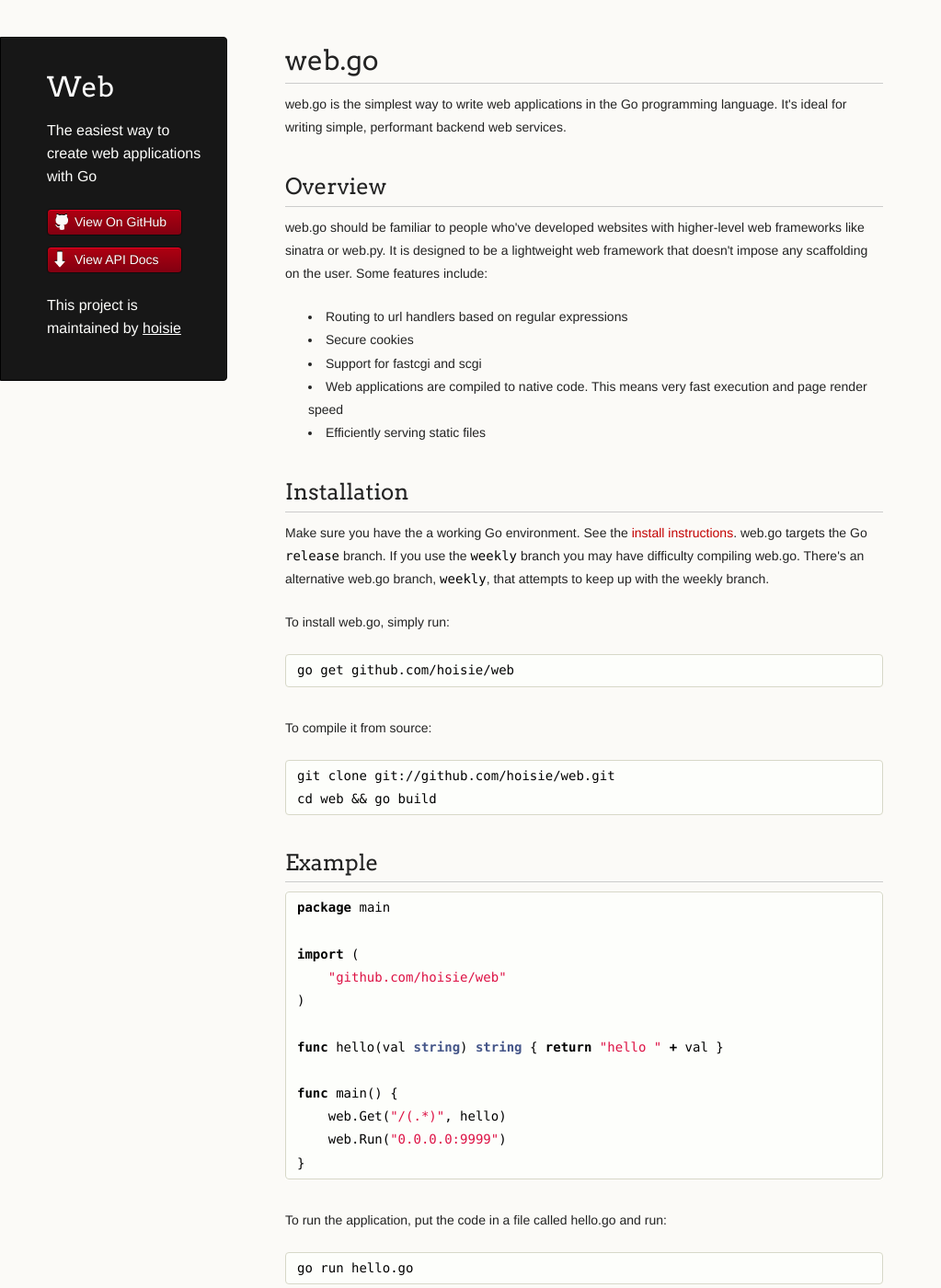
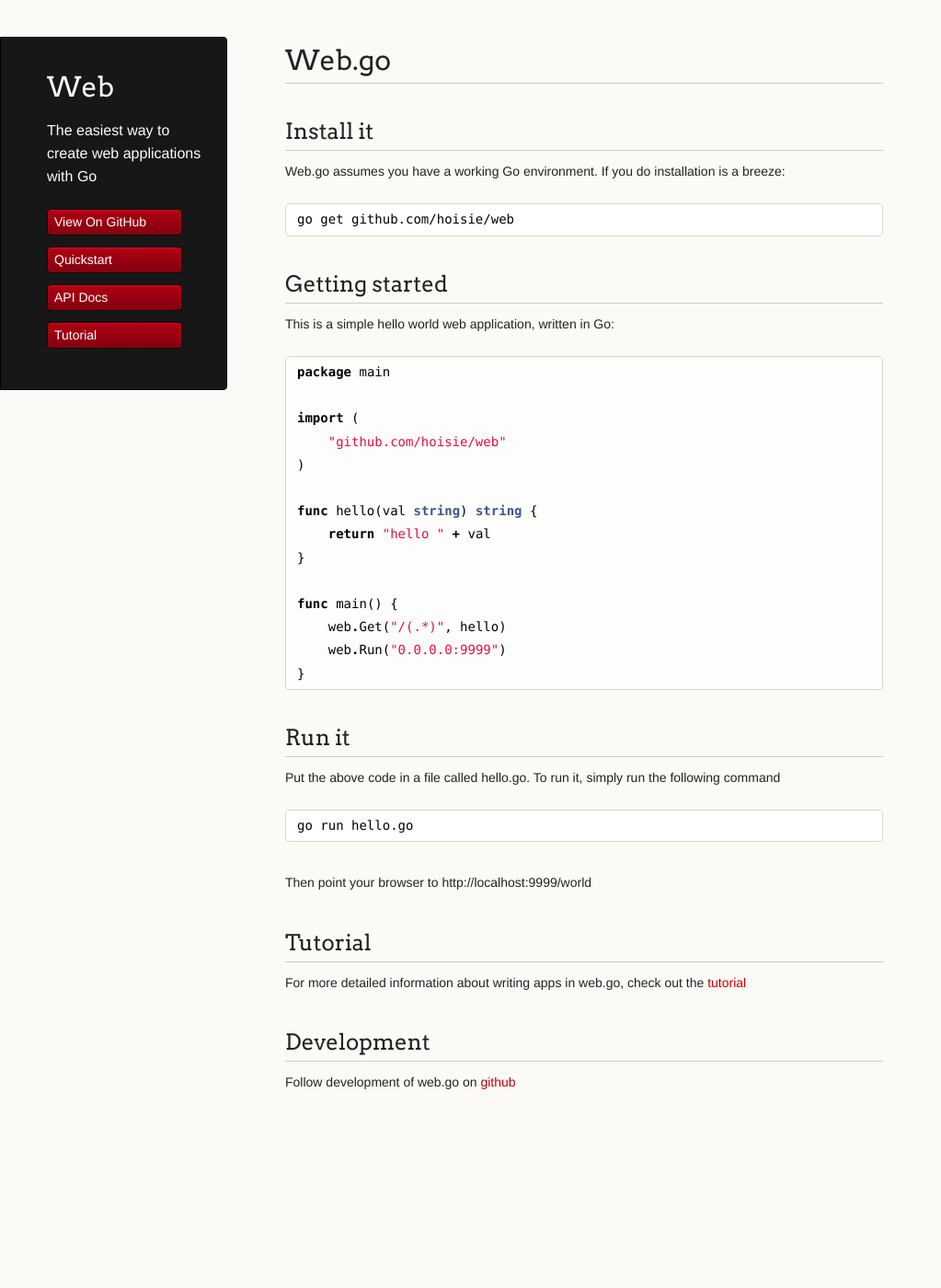
Before and after one commit to hoisie/web, a Jekyll site: the page built from index.md, in a window 1280 px wide and 1400 px high. Shown: the whole window at 92% size, without its empty margins (0-1023 px from the left). Built offline with Jekyll 4.4.1, drawn with Linux system fonts in a browser that asks for light colours; nearby versions of some CDN libraries; some of the changed text lies outside the part shown.

Commit message:
Add content from getwebgo.com
That domain expired, but I scavenged the content
and converted it into a Jekyll-friendly format.

```diff
--- a/_layouts/default.html
+++ b/_layouts/default.html
@@ -10,16 +10,25 @@
     <meta name="viewport" content="width=device-width, initial-scale=1, user-scalable=no">
     <script type="text/javascript" src="https://ajax.googleapis.com/ajax/libs/jquery/1.6.4/jquery.min.js"></script>
     <script type="text/javascript" src="https://cdnjs.cloudflare.com/ajax/libs/underscore.js/1.1.7/underscore-min.js"></script>
-
-
     <!--[if lt IE 9]>
     <script src="//html5shiv.googlecode.com/svn/trunk/html5.js"></script>
     <![endif]-->
   </head>
   <body>
     <div class="wrapper">
-
+      <header>
+        <a href="/"><h1 class="header">Web</h1></a>
+        <p class="header">The easiest way to create web applications with Go</p>
+        <ul>
+          <li><a href="https://github.com/hoisie/web">View On GitHub</a></li>
+          <li><a href="index.html">Quickstart</a></li>
+          <li><a href="api.html">API Docs</a></li>
+          <li><a href="tutorial.html">Tutorial</a></li>
+        </ul>
+      </header>
+    <section>
       {{content}}
-    </div>
+    </section>
+  </div>
   </body>
 </html>
--- a/index.html
+++ /dev/null
@@ -1,111 +0,0 @@
----
-layout: default
-title: Web.go
----
-
-      <header>
-        <h1 class="header">Web</h1>
-        <p class="header">The easiest way to create web applications with Go</p>
-
-        <ul>
-          <li><a class="buttons github" href="https://github.com/hoisie/web">View On GitHub</a></li>
-          <li><a class="buttons" href="api.html">View API Docs</a></li>
-        </ul>
-
-        <p class="header">This project is maintained by <a class="header name" href="https://github.com/hoisie">hoisie</a></p>
-
-
-      </header>
-      <section>
-        <h1>web.go</h1>
-
-<p>web.go is the simplest way to write web applications in the Go programming language. It's ideal for writing simple, performant backend web services. </p>
-
-<h2>Overview</h2>
-
-<p>web.go should be familiar to people who've developed websites with higher-level web frameworks like sinatra or web.py. It is designed to be a lightweight web framework that doesn't impose any scaffolding on the user. Some features include:</p>
-
-<ul>
-<li>Routing to url handlers based on regular expressions</li>
-<li>Secure cookies</li>
-<li>Support for fastcgi and scgi</li>
-<li>Web applications are compiled to native code. This means very fast execution and page render speed</li>
-<li>Efficiently serving static files</li>
-</ul><h2>Installation</h2>
-
-<p>Make sure you have the a working Go environment. See the <a href="http://golang.org/doc/install.html">install instructions</a>. web.go targets the Go <code>release</code> branch. If you use the <code>weekly</code> branch you may have difficulty compiling web.go. There's an alternative web.go branch, <code>weekly</code>, that attempts to keep up with the weekly branch.</p>
-
-<p>To install web.go, simply run:</p>
-
-<pre><code>go get github.com/hoisie/web
-</code></pre>
-
-<p>To compile it from source:</p>
-
-<pre><code>git clone git://github.com/hoisie/web.git
-cd web &amp;&amp; go build
-</code></pre>
-
-<h2>Example</h2>
-
-<div class="highlight"><pre><span class="kn">package</span> <span class="nx">main</span>
-
-<span class="kn">import</span> <span class="p">(</span>
-    <span class="s">"github.com/hoisie/web"</span>
-<span class="p">)</span>
-
-<span class="kd">func</span> <span class="nx">hello</span><span class="p">(</span><span class="nx">val</span> <span class="kt">string</span><span class="p">)</span> <span class="kt">string</span> <span class="p">{</span> <span class="k">return</span> <span class="s">"hello "</span> <span class="o">+</span> <span class="nx">val</span> <span class="p">}</span>
-
-<span class="kd">func</span> <span class="nx">main</span><span class="p">()</span> <span class="p">{</span>
-    <span class="nx">web</span><span class="p">.</span><span class="nx">Get</span><span class="p">(</span><span class="s">"/(.*)"</span><span class="p">,</span> <span class="nx">hello</span><span class="p">)</span>
-    <span class="nx">web</span><span class="p">.</span><span class="nx">Run</span><span class="p">(</span><span class="s">"0.0.0.0:9999"</span><span class="p">)</span>
-<span class="p">}</span>
-</pre></div>
-
-<p>To run the application, put the code in a file called hello.go and run:</p>
-
-<pre><code>go run hello.go
-</code></pre>
-
-<p>You can point your browser to http://localhost:9999/world . </p>
-
-<h3>Getting parameters</h3>
-
-<p>Route handlers may contain a pointer to web.Context as their first parameter. This variable serves many purposes -- it contains information about the request, and it provides methods to control the http connection. For instance, to iterate over the web parameters, either from the URL of a GET request, or the form data of a POST request, you can access <code>ctx.Params</code>, which is a <code>map[string]string</code>:</p>
-
-<div class="highlight"><pre><span class="kn">package</span> <span class="nx">main</span>
-
-<span class="kn">import</span> <span class="p">(</span>
-    <span class="s">"github.com/hoisie/web"</span>
-<span class="p">)</span>
-
-<span class="kd">func</span> <span class="nx">hello</span><span class="p">(</span><span class="nx">ctx</span> <span class="o">*</span><span class="nx">web</span><span class="p">.</span><span class="nx">Context</span><span class="p">,</span> <span class="nx">val</span> <span class="kt">string</span><span class="p">)</span> <span class="p">{</span>
-    <span class="k">for</span> <span class="nx">k</span><span class="p">,</span><span class="nx">v</span> <span class="o">:=</span> <span class="k">range</span> <span class="nx">ctx</span><span class="p">.</span><span class="nx">Params</span> <span class="p">{</span>
-        <span class="nb">println</span><span class="p">(</span><span class="nx">k</span><span class="p">,</span> <span class="nx">v</span><span class="p">)</span>
-    <span class="p">}</span>
-<span class="p">}</span>
-
-<span class="kd">func</span> <span class="nx">main</span><span class="p">()</span> <span class="p">{</span>
-    <span class="nx">web</span><span class="p">.</span><span class="nx">Get</span><span class="p">(</span><span class="s">"/(.*)"</span><span class="p">,</span> <span class="nx">hello</span><span class="p">)</span>
-    <span class="nx">web</span><span class="p">.</span><span class="nx">Run</span><span class="p">(</span><span class="s">"0.0.0.0:9999"</span><span class="p">)</span>
-<span class="p">}</span>
-</pre></div>
-
-<p>In this example, if you visit <code>http://localhost:9999/?a=1&amp;b=2</code>, you'll see the following printed out in the terminal:</p>
-
-<pre><code>a 1
-b 2
-</code></pre>
-
-<h2>Documentation</h2>
-
-<p>If you use web.go, I'd greatly appreciate a quick message about what you're building with it. This will help me get a sense of usage patterns, and helps me focus development efforts on features that people will actually use. </p>
-
-<h2>About</h2>
-
-<p>web.go was written by <a href="http://hoisie.com">Michael Hoisie</a>. </p>
-
-<p>Follow me on <a href="http://www.twitter.com/hoisie">Twitter</a>!</p>
-      </section>
-    </div>
-    <!--[if !IE]><script>fixScale(document);</script><![endif]-->
--- /dev/null
+++ b/index.md
@@ -0,0 +1,49 @@
+---
+layout: default
+title: Quickstart
+---
+
+# Web.go
+
+## Install it
+
+Web.go assumes you have a working Go environment. If you do installation is a breeze:
+
+    go get github.com/hoisie/web
+
+## Getting started
+
+This is a simple hello world web application, written in Go:
+
+{% highlight go %}
+package main
+
+import (
+    "github.com/hoisie/web"
+)
+
+func hello(val string) string {
+    return "hello " + val
+}
+
+func main() {
+    web.Get("/(.*)", hello)
+    web.Run("0.0.0.0:9999")
+}
+{% endhighlight %}
+
+## Run it
+
+Put the above code in a file called hello.go. To run it, simply run the following command
+
+    go run hello.go
+
+Then point your browser to http://localhost:9999/world
+
+## Tutorial
+
+For more detailed information about writing apps in web.go, check out the [tutorial](/tutorial.html)
+
+## Development
+
+Follow development of web.go on [github](http://github.com/hoisie/web)
```
Also changed, not shown: tutorial.md (added, +102 -0 lines), 1 other file.
